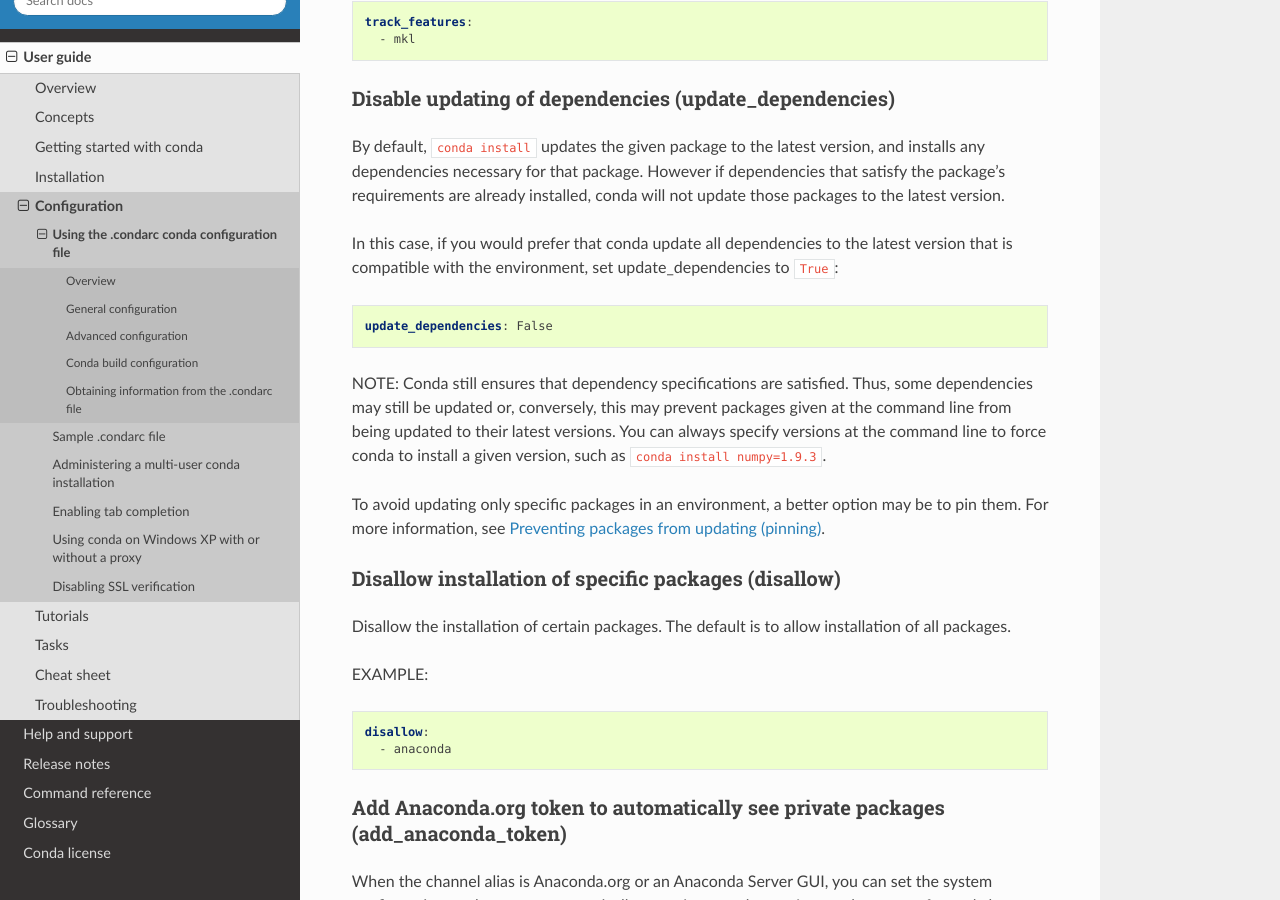
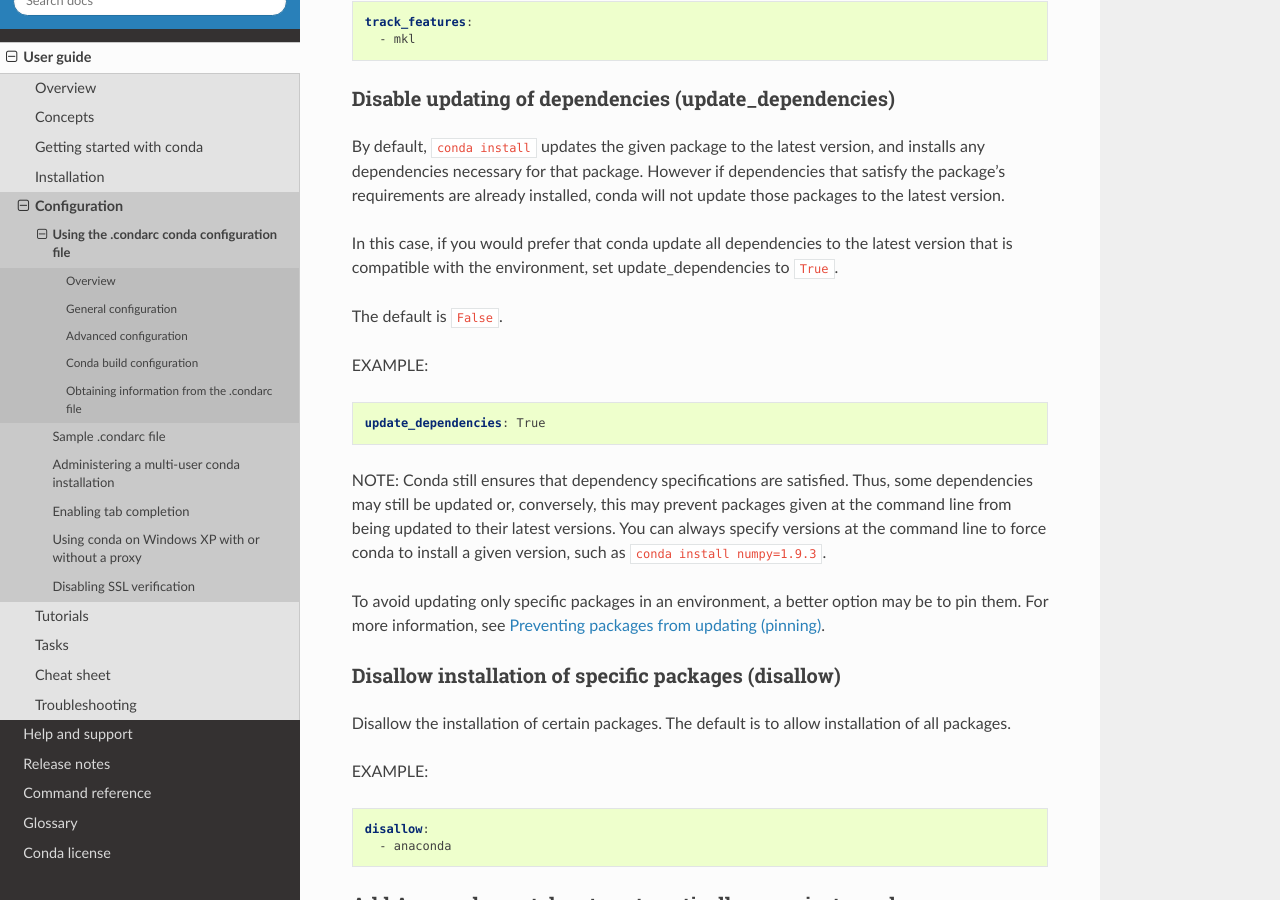
Before and after one commit to conda/conda-docs, a Sphinx documentation site: the page built from docs/source/user-guide/configuration/use-condarc.rst, in a window 1280 px wide and 900 px high, scrolled down 8299 px. Built offline with Sphinx 7.4.7 and the Read the Docs theme 2.0.0, drawn with Linux system fonts in a browser that asks for light colours.

Commit message:
clarify update_dependencies
clarify update_dependencies

```diff
--- a/docs/source/user-guide/configuration/use-condarc.rst
+++ b/docs/source/user-guide/configuration/use-condarc.rst
@@ -436,11 +436,15 @@ packages to the latest version.
 
 In this case, if you would prefer that conda update all dependencies
 to the latest version that is compatible with the environment,
-set update_dependencies to ``True``:
+set update_dependencies to ``True``.
+
+The default is ``False``.
+
+EXAMPLE:
 
 .. code-block:: yaml
 
-   update_dependencies: False
+   update_dependencies: True
 
 NOTE: Conda still ensures that dependency specifications are
 satisfied. Thus, some dependencies may still be updated or,
```
